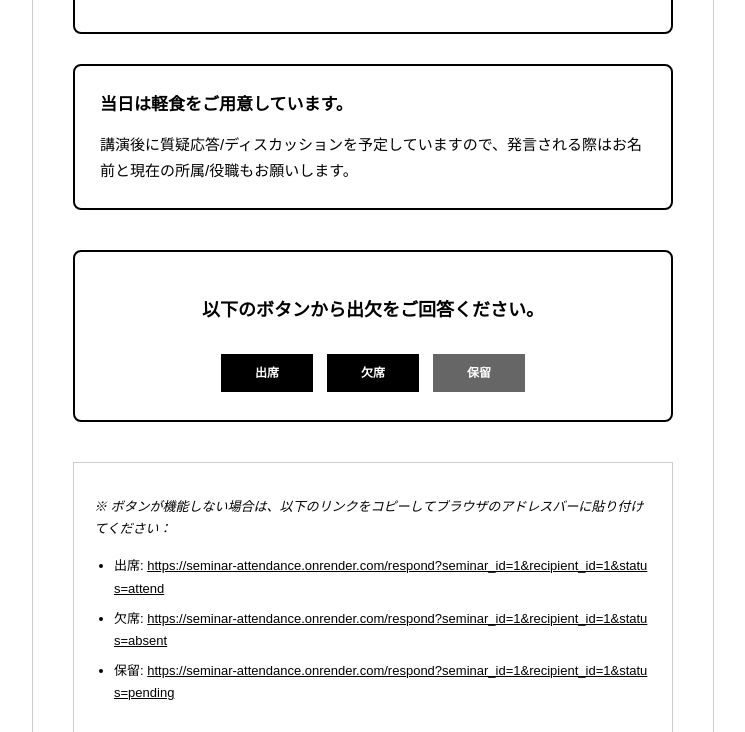
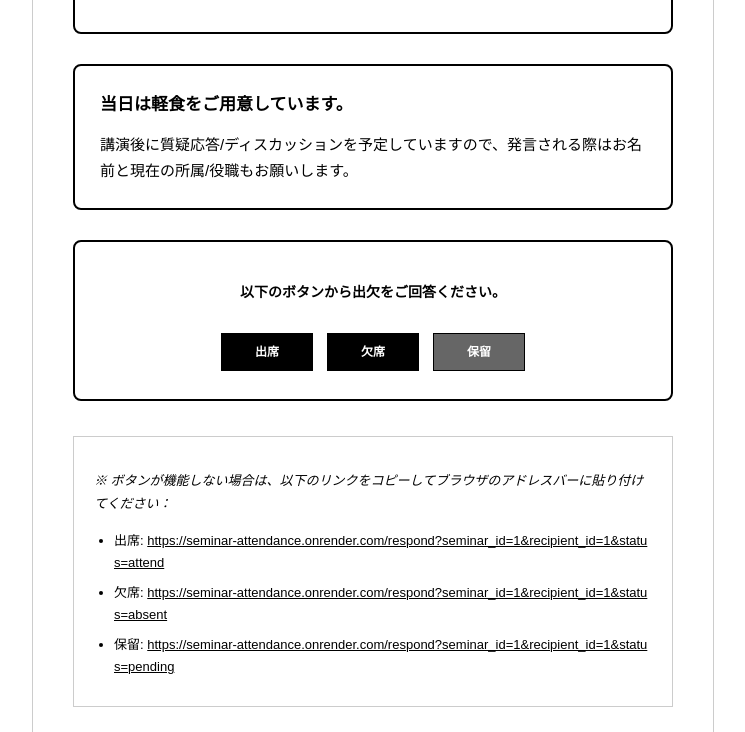
Before and after one commit to akcsri/seminar_attendance, a Flask app: template templates/email_template.html in a window 1280 px wide. Shown: the part 1432-2164 px from the top of the page, without its empty margins (267-1012 px from the left). Run offline with Flask 3, Linux system fonts and the light colour scheme; tables that the repository leaves empty hold one stand-in row (Sample ...); the template is opened without the code that fills it: values named after a table or form of the project are taken from there, most other values are stand-ins (such as "Sample title", 1, 10 or a date in 2020).

Commit message:
一時変更の保存

```diff
--- a/templates/email_template.html
+++ b/templates/email_template.html
@@ -1,11 +1,12 @@
 <!DOCTYPE html>
+
 <html>
 <head>
-    <meta charset="UTF-8">
-    <meta name="viewport" content="width=device-width, initial-scale=1.0">
-    <meta http-equiv="X-UA-Compatible" content="IE=edge">
-    <meta name="format-detection" content="telephone=no">
-    <meta name="x-apple-disable-message-reformatting">
+<meta charset="utf-8"/>
+<meta content="width=device-width, initial-scale=1.0" name="viewport"/>
+<meta content="IE=edge" http-equiv="X-UA-Compatible"/>
+<meta content="telephone=no" name="format-detection"/>
+<meta name="x-apple-disable-message-reformatting"/>
 <!--[if mso]>
     <noscript>
         <xml>
@@ -382,105 +381,70 @@
             <div class="start-time">{{ seminar.date | japanese_time }}開始</div>
             {% endif %}
             {% if formatted_seminar.end_time %}<div style="margin: 8px 0; color: #000000; font-weight: 500;">終了: {{ formatted_seminar.end_time }}</div>{% endif %}
-            <br>
-
-            <strong class="detail-label">開催場所</strong><br>
+            <br/>
+<strong class="detail-label">開催場所</strong><br/>
 <div class="venue-info">
-                {{ seminar.venue | replace('\n', '<br>') | safe if seminar.venue else '会場未定' }}
+                {{ seminar.venue | replace('\n', '<br/>') | safe if seminar.venue else '会場未定' }}
             </div>
 
             {% if seminar.speaker or formatted_seminar.speaker_bio %}
-            <strong class="detail-label">ゲストスピーカー</strong><br>
+            <strong class="detail-label">ゲストスピーカー</strong><br/>
 <div class="speaker-section">
                 {% if seminar.speaker %}
-                {{ seminar.speaker | replace('\n', '<br>') | safe }}
+                {{ seminar.speaker | replace('\n', '<br/>') | safe }}
                 {% endif %}
                 {% if formatted_seminar.speaker_bio %}
                 <div class="speaker-bio">
-                    {{ formatted_seminar.speaker_bio | replace('\n', '<br>') | safe }}
+                    {{ formatted_seminar.speaker_bio | replace('\n', '<br/>') | safe }}
                 </div>
                 {% endif %}
             </div>
             {% endif %}
 
             {% if formatted_seminar.description or seminar.topic %}
-            <strong class="detail-label">詳細情報</strong><br>
+            <strong class="detail-label">詳細情報</strong><br/>
 <div class="venue-info">
                 {% if formatted_seminar.description %}
-                {{ formatted_seminar.description | replace('\n', '<br>') | safe }}
+                {{ formatted_seminar.description | replace('\n', '<br/>') | safe }}
                 {% else %}
-                {{ seminar.topic | replace('\n', '<br>') | safe }}
+                {{ seminar.topic | replace('\n', '<br/>') | safe }}
                 {% endif %}
             </div>
             {% endif %}
 
             {% if seminar.contact %}
-            <strong class="detail-label">お問い合わせ</strong><br>
+            <strong class="detail-label">お問い合わせ</strong><br/>
 <div class="venue-info">
-                {{ seminar.contact | replace('\n', '<br>') | safe }}
+                {{ seminar.contact | replace('\n', '<br/>') | safe }}
             </div>
             {% endif %}
         </div>
-
 <div class="info-notice">
 <p class="notice-text">当日は軽食をご用意しています。</p>
 <p class="notice-detail">講演後に質疑応答/ディスカッションを予定していますので、発言される際はお名前と現在の所属/役職もお願いします。</p>
 </div>
 
-        <div class="button-container">
-            <p class="button-instruction">以下のボタンから出欠をご回答ください。</p>
-
-            <!--[if mso]>
-            <table role="presentation" cellspacing="0" cellpadding="0" border="0" width="300" align="center" style="width: 300px; margin: 0 auto; border-collapse: collapse; table-layout: fixed; mso-table-lspace: 0pt; mso-table-rspace: 0pt; mso-table-wrap: none;">
+<div class="button-container" style="text-align: center; margin: 20px 0;">
+<p class="button-instruction" style="font-family: Arial, sans-serif; font-size: 14px;">以下のボタンから出欠をご回答ください。</p>
+<table align="center" border="0" cellpadding="0" cellspacing="0" role="presentation" style="margin: 0 auto; border-collapse: collapse;">
 <tr>
-                    <td width="100" align="center" valign="middle" style="width: 100px; padding: 3px; mso-table-lspace: 0pt; mso-table-rspace: 0pt;">
-                        <table role="presentation" cellspacing="0" cellpadding="0" border="0" width="92" align="center" style="width: 92px; margin: 0 auto; border-collapse: collapse; mso-table-lspace: 0pt; mso-table-rspace: 0pt;">
-                            <tr>
-                                <td align="center" valign="middle" bgcolor="#000000" style="background-color: #000000; padding: 8px 4px; mso-padding-alt: 8px 4px 8px 4px; border: 1px solid #000000;">
-                                    <a href="https://seminar-attendance.onrender.com/respond?seminar_id={{ seminar.id }}&recipient_id={{ recipient.id }}&status=attend" style="color: #ffffff; font-family: Arial, sans-serif; font-size: 12px; font-weight: bold; text-decoration: none; display: block; mso-hide: none;">出席</a>
+<td align="center" style="padding: 5px;">
+<a href="https://seminar-attendance.onrender.com/respond?seminar_id={{ seminar.id }}&amp;recipient_id={{ recipient.id }}&amp;status=attend" style="background-color: #000000; color: #ffffff; font-family: Arial, sans-serif; font-size: 12px; font-weight: bold; text-decoration: none; padding: 10px 20px; border: 1px solid #000000; display: inline-block;">
+          出席
+        </a>
+</td>
+<td align="center" style="padding: 5px;">
+<a href="https://seminar-attendance.onrender.com/respond?seminar_id={{ seminar.id }}&amp;recipient_id={{ recipient.id }}&amp;status=absent" style="background-color: #000000; color: #ffffff; font-family: Arial, sans-serif; font-size: 12px; font-weight: bold; text-decoration: none; padding: 10px 20px; border: 1px solid #000000; display: inline-block;">
+          欠席
+        </a>
+</td>
+<td align="center" style="padding: 5px;">
+<a href="https://seminar-attendance.onrender.com/respond?seminar_id={{ seminar.id }}&amp;recipient_id={{ recipient.id }}&amp;status=pending" style="background-color: #666666; color: #ffffff; font-family: Arial, sans-serif; font-size: 12px; font-weight: bold; text-decoration: none; padding: 10px 20px; border: 1px solid #000000; display: inline-block;">
+          保留
+        </a>
 </td>
 </tr>
 </table>
-                    </td>
-                    <td width="100" align="center" valign="middle" style="width: 100px; padding: 3px; mso-table-lspace: 0pt; mso-table-rspace: 0pt;">
-                        <table role="presentation" cellspacing="0" cellpadding="0" border="0" width="92" align="center" style="width: 92px; margin: 0 auto; border-collapse: collapse; mso-table-lspace: 0pt; mso-table-rspace: 0pt;">
-                            <tr>
-                                <td align="center" valign="middle" bgcolor="#000000" style="background-color: #000000; padding: 8px 4px; mso-padding-alt: 8px 4px 8px 4px; border: 1px solid #000000;">
-                                    <a href="https://seminar-attendance.onrender.com/respond?seminar_id={{ seminar.id }}&recipient_id={{ recipient.id }}&status=absent" style="color: #ffffff; font-family: Arial, sans-serif; font-size: 12px; font-weight: bold; text-decoration: none; display: block; mso-hide: none;">欠席</a>
-                                </td>
-                            </tr>
-                        </table>
-                    </td>
-                    <td width="100" align="center" valign="middle" style="width: 100px; padding: 3px; mso-table-lspace: 0pt; mso-table-rspace: 0pt;">
-                        <table role="presentation" cellspacing="0" cellpadding="0" border="0" width="92" align="center" style="width: 92px; margin: 0 auto; border-collapse: collapse; mso-table-lspace: 0pt; mso-table-rspace: 0pt;">
-                            <tr>
-                                <td align="center" valign="middle" bgcolor="#666666" style="background-color: #666666; padding: 8px 4px; mso-padding-alt: 8px 4px 8px 4px; border: 1px solid #666666;">
-                                    <a href="https://seminar-attendance.onrender.com/respond?seminar_id={{ seminar.id }}&recipient_id={{ recipient.id }}&status=pending" style="color: #ffffff; font-family: Arial, sans-serif; font-size: 12px; font-weight: bold; text-decoration: none; display: block; mso-hide: none;">保留</a>
-                                </td>
-                            </tr>
-                        </table>
-                    </td>
-                </tr>
-            </table>
-            <![endif]-->
-            <!--[if !mso]><!-- -->
-            <table role="presentation" cellspacing="0" cellpadding="0" border="0" style="margin: 0 auto; max-width: 300px; width: 100%; border-collapse: collapse; table-layout: fixed;">
-                <tr>
-                    <td style="width: 100px; max-width: 100px; padding: 3px; text-align: center;">
-                        <a href="https://seminar-attendance.onrender.com/respond?seminar_id={{ seminar.id }}&recipient_id={{ recipient.id }}&status=attend"
-                           style="background-color: #000000; color: white; font-family: Arial, sans-serif; font-size: 12px; font-weight: bold; text-decoration: none; padding: 8px 4px; display: block; text-align: center; border: 1px solid #000000; width: 92px; max-width: 92px; box-sizing: border-box; margin: 0 auto;">出席</a>
-                    </td>
-                    <td style="width: 100px; max-width: 100px; padding: 3px; text-align: center;">
-                        <a href="https://seminar-attendance.onrender.com/respond?seminar_id={{ seminar.id }}&recipient_id={{ recipient.id }}&status=absent"
-                           style="background-color: #000000; color: white; font-family: Arial, sans-serif; font-size: 12px; font-weight: bold; text-decoration: none; padding: 8px 4px; display: block; text-align: center; border: 1px solid #000000; width: 92px; max-width: 92px; box-sizing: border-box; margin: 0 auto;">欠席</a>
-                    </td>
-                    <td style="width: 100px; max-width: 100px; padding: 3px; text-align: center;">
-                        <a href="https://seminar-attendance.onrender.com/respond?seminar_id={{ seminar.id }}&recipient_id={{ recipient.id }}&status=pending"
-                           style="background-color: #666666; color: white; font-family: Arial, sans-serif; font-size: 12px; font-weight: bold; text-decoration: none; padding: 8px 4px; display: block; text-align: center; border: 1px solid #666666; width: 92px; max-width: 92px; box-sizing: border-box; margin: 0 auto;">保留</a>
-                    </td>
-                </tr>
-            </table>
-            <!--<![endif]-->
 </div>
 
 <div class="fallback-links">
```
Also changed, not shown: other parts of templates/email_template.html (+4 -6 lines). Lines whose indentation alone changed are shown as unchanged.
